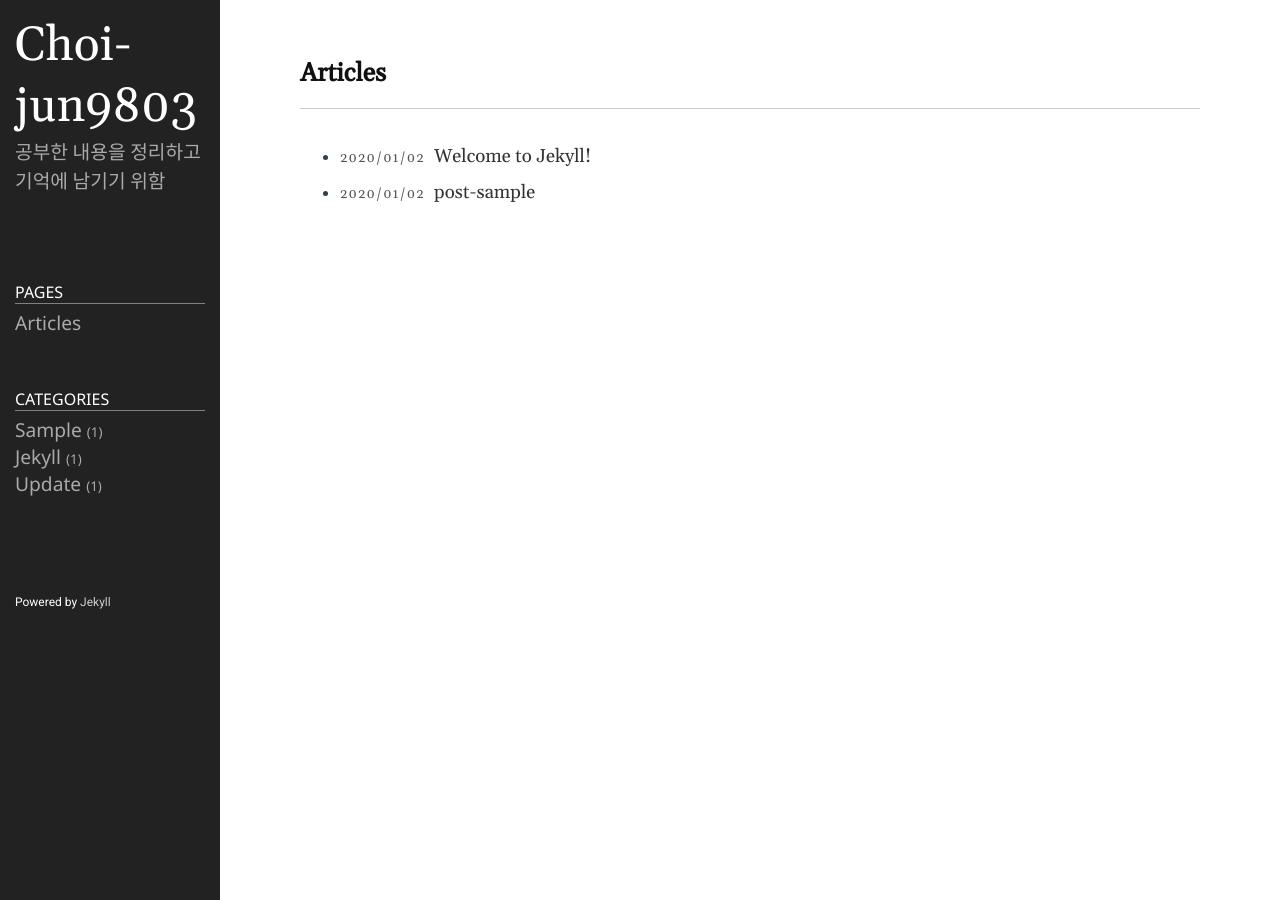
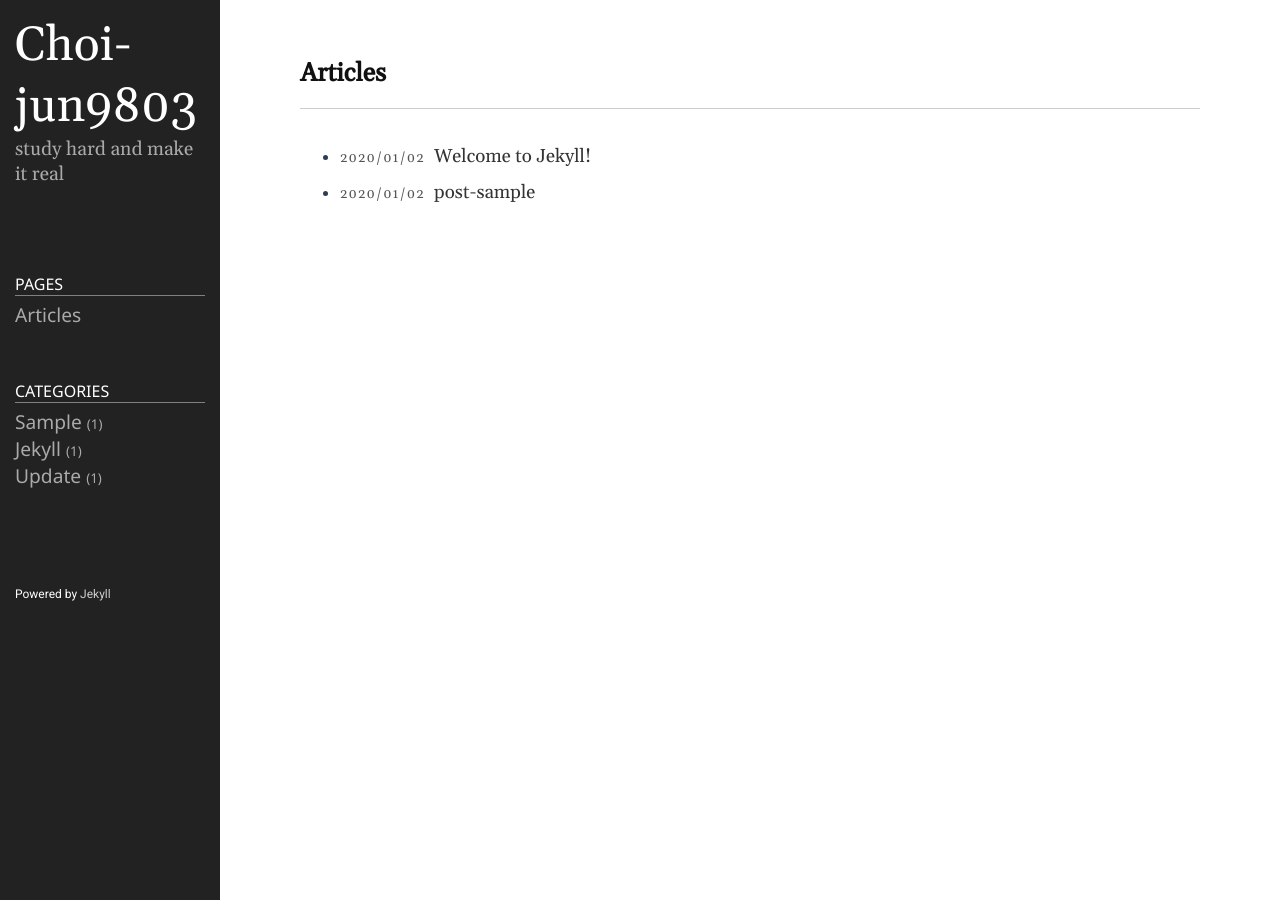
Before and after one commit to Choi-jun9803/Choi-jun9803.github.io, a Jekyll site: the page built from index.md, in a window 1280 px wide. Built offline with Jekyll 4.4.1, drawn with Linux system fonts in a browser that asks for light colours.

Commit message:
Update _config.yml

```diff
--- a/_config.yml
+++ b/_config.yml
@@ -20,7 +20,7 @@
 
 title: Choi-jun9803
 email: choins18@naver.com
-description: 공부한 내용을 정리하고 기억에 남기기 위함
+description: study hard and make it real
 baseurl: "/" # the subpath of your site, e.g. /blog
 url: "http://choi-jun9803.github.io" # the base hostname & protocol for your site, e.g. http://example.com
 github_username: Choi-jun9803
```
